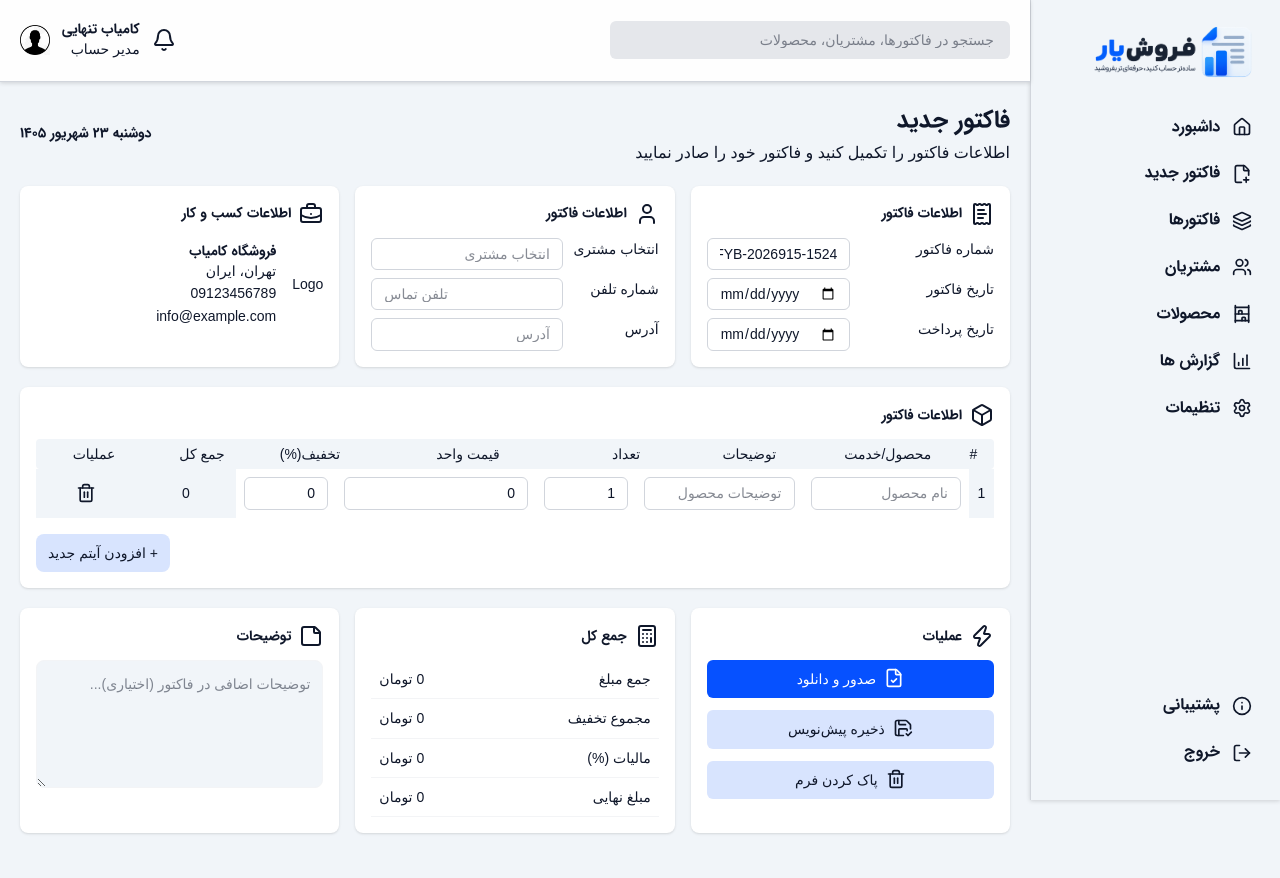
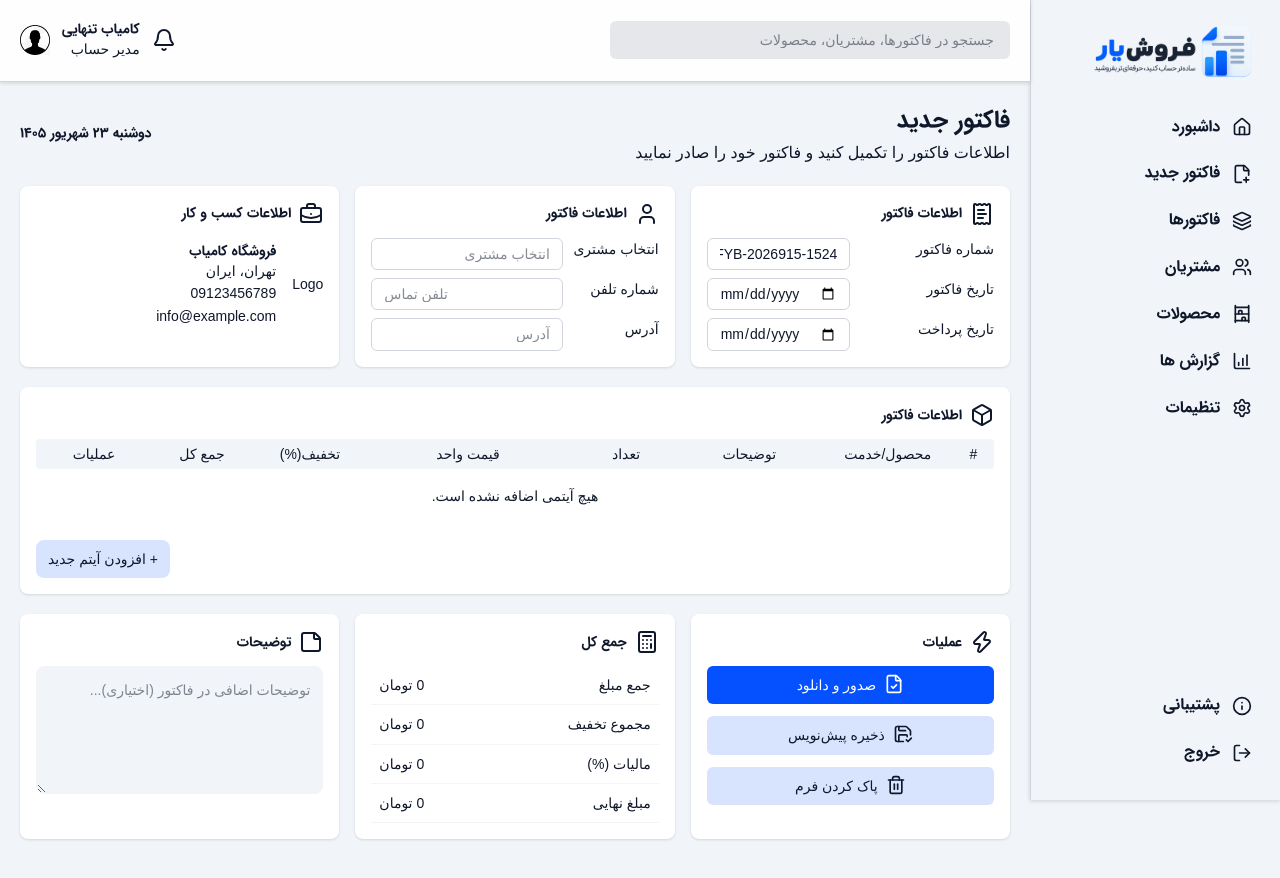
Before and after one commit to KamyabT/forooshyar, a Next.js app: page /invoices/new in a window 1280 px wide. Built offline with nearby package versions, Linux system fonts and the light colour scheme; a web font is replaced by a local one; what @react-pdf/renderer would draw is missing.

Commit message:
working on adding validation on invoice form

```diff
--- a/src/app/(dashboard)/invoices/new/page.tsx
+++ b/src/app/(dashboard)/invoices/new/page.tsx
@@ -15,16 +15,7 @@ import InvoiceDocument from "@/components/invoice/InvoiceDocument";
 import billNumberGenerator from "../../../../components/invoice/utils/billNumberGenerator";
 
 const InvoiceGeneratorPage = () => {
-  const [items, setItems] = useState<InvoiceItemType[]>([
-    {
-      id: crypto.randomUUID(),
-      product: "",
-      productDescription: "",
-      quantity: 1,
-      price: 0,
-      discount: 0,
-    },
-  ]);
+  const [items, setItems] = useState<InvoiceItemType[]>([]);
 
   const [customerInfo, setCustomerInfo] = useState<CustomerType>({
     name: "",
@@ -66,7 +57,96 @@ const InvoiceGeneratorPage = () => {
     ]);
   }
 
+  function customerValidation() {
+    if (
+      customerInfo.name.trim() === "" ||
+      customerInfo.phone.trim() == "" ||
+      customerInfo.address.trim() == ""
+    ) {
+      return false;
+    } else {
+      return true;
+    }
+  }
+
+  function invoiceValidation() {
+    if (
+      invoiceIdentity.billNumber.trim() === "" ||
+      invoiceIdentity.invoiceCreationDate.trim() === "" ||
+      invoiceIdentity.invoicePaymentDate.trim() === ""
+    ) {
+      return false;
+    } else {
+      return true;
+    }
+  }
+
+  function itemLengthValidation() {
+    if (items.length === 0) {
+      return false;
+    } else {
+      return true;
+    }
+  }
+
   async function handleGenerateInvoice() {
+    /***********Not Empty Check**********/
+    const customerValidationChek = customerValidation();
+    const invoiceValidationCheck = invoiceValidation();
+    const itemLengthValidationCheck = itemLengthValidation();
+    // if (
+    //   customerInfo.name.trim() === "" ||
+    //   customerInfo.phone.trim() == "" ||
+    //   customerInfo.address.trim() == ""
+    // )
+    //   return alert("لطفا اطلاعات مشتری را تکمیل کنید");
+
+    // if (
+    //   invoiceIdentity.billNumber.trim() === "" ||
+    //   invoiceIdentity.invoiceCreationDate.trim() === "" ||
+    //   invoiceIdentity.invoicePaymentDate.trim() === ""
+    // )
+    //   return alert("لطفا اطلاعات فاکتور را تکمیل کنید");
+
+    // if (items.length === 0) return alert("لطفا حداقل یک محصول اضافه کنید");
+
+    // /***********Phone Check**********/
+
+    // const isMobile = /^09\d{9}$/.test(customerInfo.phone.trim());
+    // const isLandline = /^0\d{10}$/.test(customerInfo.phone.trim());
+    // if (!isMobile && !isLandline)
+    //   return alert(
+    //     "لطفا شماره تلفن را به درستی وارد کنید. (مثال: 09123456789 یا 02111223344)",
+    //   );
+
+    // /***********Invoice Items Check**********/
+    // if (
+    //   items.some(
+    //     (item) =>
+    //       item.quantity <= 0 ||
+    //       item.price < 0 ||
+    //       item.discount < 0 ||
+    //       item.discount > 100,
+    //   )
+    // )
+    //   return alert(
+    //     "لطفا مقادیر محصولات را به درستی وارد کنید. (تعداد باید بزرگتر از صفر باشد و قیمت و تخفیف نباید منفی باشد)",
+    //   );
+
+    // if (items.some((item) => item.product === ""))
+    //   return alert("لطفا نام محصول را تکمیل کنید");
+
+    // if (items.some((item) => item.price === 0))
+    //   return alert("لطفا قیمت پایه محصول را تکمیل کنید");
+
+    // if (items.some((item) => item.quantity === 0))
+    //   return alert("لطفا تعداد محصول را تکمیل کنید");
+
+    // if (invoiceIdentity.invoicePaymentDate < invoiceIdentity.invoiceCreationDate)
+    //   return alert("تاریخ تسویه فاکتور نمیتواند پیش از تاریخ صدور آن باشد");
+
+    /*********************/
+
     const finalData = {
       items: [...items],
       ...customerInfo,
@@ -81,10 +161,6 @@ const InvoiceGeneratorPage = () => {
     a.click();
 
     URL.revokeObjectURL(url);
-
-    setTimeout(() => {
-      handleClearItems();
-    }, 1000);
   }
 
   return (
--- a/src/components/invoice/CalculationBox.jsx
+++ b/src/components/invoice/CalculationBox.jsx
@@ -1,6 +1,7 @@
 import { Calculator } from "lucide-react";
 
 const Calculation = ({ totalPrice, subTotal, totalDiscount, items }) => {
+
   const invoiceFinalTotal = items.reduce((sum, item) => sum + totalPrice(item), 0);
   const invoiceTotal = items.reduce((sum, item) => sum + subTotal(item), 0);
   const invoiceDiscount = items.reduce((sum, item) => sum + totalDiscount(item), 0);
--- a/src/components/invoice/InvoiceDetail.tsx
+++ b/src/components/invoice/InvoiceDetail.tsx
@@ -4,20 +4,20 @@ import { ReceiptText } from "lucide-react";
 import { useState } from "react";
 import type { Dispatch, SetStateAction } from "react";
 
+/*********Types Start**********/
+
+type invoiceIdentityProps = {
+  billNumber: string;
+  invoiceCreationDate: string;
+  invoicePaymentDate: string;
+};
+
 interface InvoiceDetailProps {
-  invoiceIdentity: {
-    billNumber: string;
-    invoiceCreationDate: string;
-    invoicePaymentDate: string;
-  };
-  setInvoiceIdentity: Dispatch<
-    SetStateAction<{
-      billNumber: string;
-      invoiceCreationDate: string;
-      invoicePaymentDate: string;
-    }>
-  >;
+  invoiceIdentity: invoiceIdentityProps;
+  setInvoiceIdentity: Dispatch<SetStateAction<invoiceIdentityProps>>;
 }
+
+/*********Types End**********/
 
 const InvoiceDetail = ({ invoiceIdentity, setInvoiceIdentity }: InvoiceDetailProps) => {
   return (
--- a/src/components/invoice/InvoiceItems.tsx
+++ b/src/components/invoice/InvoiceItems.tsx
@@ -5,13 +5,30 @@ import type { Dispatch, SetStateAction } from "react";
 import InvoiceItem from "./invoiceItem";
 import { Box } from "lucide-react";
 
+
+
+
+type itemsProps = {
+  discount: number;
+  id: string;
+  price: number;
+  product: string;
+  productDescription: string;
+  quantity: number;
+};
+
+type totalCalculationFn = (item:itemsProps) => number
+
+
 interface InvoiceItemsProps {
-  items: InvoiceItemType[];
+  items: itemsProps[];
   setItems: Dispatch<SetStateAction<InvoiceItemType[]>>;
-  totalPrice: (item: InvoiceItemType) => number;
+  // totalPrice: (item: InvoiceItemType) => number;
+  totalPrice: totalCalculationFn
 }
 
 const InvoiceItems = ({ items, setItems, totalPrice }: InvoiceItemsProps) => {
+  console.log(items, "items in invoiceItems");
   function handleAddNewItem() {
     const newItem: InvoiceItemType = {
       id: crypto.randomUUID(),
@@ -47,7 +64,23 @@ const InvoiceItems = ({ items, setItems, totalPrice }: InvoiceItemsProps) => {
         <div className="flex items-center justify-center">عملیات</div>
       </div>
 
-      {items.map((item) => (
+      {items.length === 0 ? (
+        <div className="text-center py-4 text-muted-foreground">
+          هیچ آیتمی اضافه نشده است.
+        </div>
+      ) : items.map((item) => (
+        <InvoiceItem
+          item={item}
+          setItems={setItems}
+          key={item.id}
+          items={items}
+          onDelete={handleDelete}
+          totalPrice={totalPrice}
+
+        />
+      ))}
+
+      {/* {items.map((item) => (
         <InvoiceItem
           item={item}
           setItems={setItems}
@@ -56,7 +89,7 @@ const InvoiceItems = ({ items, setItems, totalPrice }: InvoiceItemsProps) => {
           onDelete={handleDelete}
           totalPrice={totalPrice}
         />
-      ))}
+      ))} */}
       <div className="flex items-center justify-end mt-4">
         <button
           className="bg-primary-hover px-3 py-2 rounded-lg cursor-pointer hover:drop-shadow-md transition-all duration-200 focus:outline-none"
--- a/src/components/invoice/invoiceItem.tsx
+++ b/src/components/invoice/invoiceItem.tsx
@@ -3,18 +3,35 @@ import type { InvoiceItemType } from "@/types/index";
 
 import { Trash } from "lucide-react";
 
+/*********Types Start**********/
+type itemsProps = {
+  discount: number;
+  id: string;
+  price: number;
+  product: string;
+  productDescription: string;
+  quantity: number;
+};
+
+type totalCalculationFn = (item: itemsProps) => number;
+
 interface InvoiceItemProps {
-  items: InvoiceItemType[];
-  item: InvoiceItemType;
+  items: itemsProps[];
+  item: itemsProps;
   setItems: Dispatch<SetStateAction<InvoiceItemType[]>>;
   onDelete: (id: string) => void;
-  totalPrice: (item: InvoiceItemType) => number;
+  totalPrice: totalCalculationFn;
 }
 
-const InvoiceItem = ({ items, item, setItems , onDelete, totalPrice }: InvoiceItemProps) => {
-  console.log(items, "items");
+/*********Types End**********/
 
-
+const InvoiceItem = ({
+  items,
+  item,
+  setItems,
+  onDelete,
+  totalPrice,
+}: InvoiceItemProps) => {
   return (
     <div className="grid grid-cols-[25px_1fr_1fr_100px_200px_100px_100px_100px]">
       <div className="flex items-center justify-center bg-surface-secondary">
@@ -113,7 +130,7 @@ const InvoiceItem = ({ items, item, setItems , onDelete, totalPrice }: InvoiceIt
         />
       </div>
       <div className="flex items-center justify-center bg-surface-secondary w-full">
-        {item.discount > 100 ? 0 :  totalPrice(item)}
+        {item.discount >= 100 ? 0 : totalPrice(item)}
       </div>
       <div
         className="flex items-center justify-center bg-surface-secondary w-full hover:text-red-500 cursor-pointer"
--- /dev/null
+++ b/src/components/invoice/utils/pricesCalculations.js
@@ -0,0 +1,16 @@
+export function pricesCalculations(item) {
+  console.log(1111);
+
+  //     const subTotal = item.price * item.quantity;
+  //     const discountAmount = subTotal * (item.discount / 100);
+  //     const totalDiscount = item.price * item.quantity * (item.discount / 100);
+
+  //   return [subTotal , discountAmount , totalDiscount]
+}
+
+export function itemCalculation() {
+  const subTotal = item.price * item.quantity;
+  const discountAmount = subTotal * (item.discount / 100);
+  const totalDiscount = item.price * item.quantity * (item.discount / 100);
+  return [subTotal, discountAmount, totalDiscount];
+}
```
Also changed, not shown: src/components/invoice/CustomerBox.tsx (+17 -4 lines).
